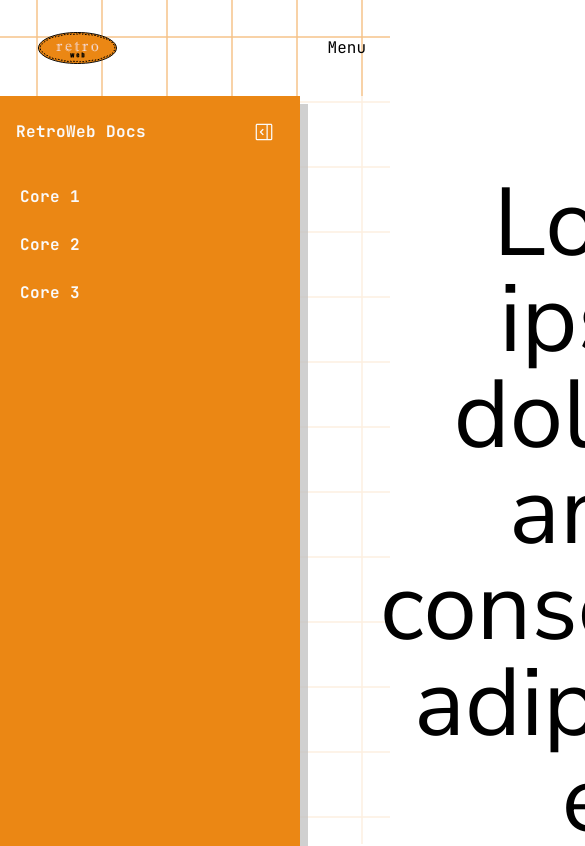
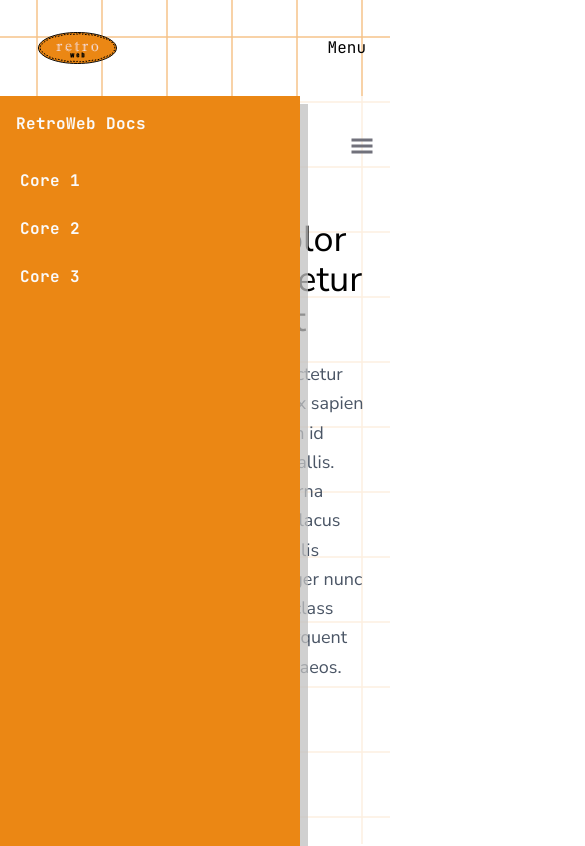
Before and after one commit to Niredxl/retro-web, a React (Vite) app in the folder frontend/: page /docs in a window 390 px wide. Shown: the top 846 px of the page, 585 px wide, since content can reach past the window. Built offline with nearby package versions, Linux system fonts and the light colour scheme.

Commit message:
started work on dynamic linking sidebar

```diff
--- a/frontend/src/component/NavBar.jsx
+++ b/frontend/src/component/NavBar.jsx
@@ -65,7 +65,7 @@ const Navbar = () => {
     };
 
     return (
-    <header className="z-50 font-mono">
+    <header className="z-50 font-mono sticky">
       <nav className="w-full flex justify-between items-center py-8 lg:py-4 px-2">
         <div className="flex items-center gap-[1ch]">
           <div className="w-5 h-5 bg-transparent rounded-full" />
--- /dev/null
+++ b/frontend/src/component/SideBarNav.jsx
@@ -0,0 +1,24 @@
+import  React  from 'react';
+import { GiHamburgerMenu } from "react-icons/gi";
+import classNames from "classnames";
+
+
+
+const SideBarNav = (props) => {
+    return(
+        <nav
+        className={classNames({
+            "bg-white/87 text-zinc-500": true,
+            "flex items-center": true,
+            "w-screen md:w-full sticky md:relative z-10 px-4  h-[100px] top-0": true,
+        })}>
+            <div className="font-bold text-lg"></div>
+            <div className="flex-grow"></div>
+            <button className="md:hidden" onClick={props.onMenuButtonClick}>
+                <GiHamburgerMenu className=" h-6 w-6" />
+            </button>
+        </nav>
+    );
+};
+
+export default SideBarNav;
--- a/frontend/src/component/Sidebar.jsx
+++ b/frontend/src/component/Sidebar.jsx
@@ -4,12 +4,17 @@ import { Link } from 'react-router-dom'
 import { NavBarLinks} from "./NavBarLinks";
 import { GoSidebarCollapse, GoSidebarExpand } from "react-icons/go";
 
-const Sidebar = ({ collapsed, setCollapsed }) => {
+const Sidebar = ({ collapsed,shown, setCollapsed }) => {
     const Icon = collapsed ? GoSidebarCollapse : GoSidebarExpand;
 
     return (
         <div className={classNames({
-            "bg-primary font-mono font-bold tracking-wide text-zinc-50 z-20 shadow-[8px_8px_0px_#C0C0C0BF]": true,
+            " bg-primary font-mono font-bold tracking-wide text-zinc-50 z-20 shadow-[8px_8px_0px_#C0C0C0BF] h-full": true,
+            "transition-all duration-300 ease-in ease-out": true,
+            "fixed md:static md:translate-x-0": true,
+            "w-[300px]": !collapsed,
+            "w-[300px] md:w-16" : collapsed,
+            "-translate-x-full md:translate-x-0": !shown,
         })}>
 
             <div className={classNames({
@@ -23,11 +28,11 @@ const Sidebar = ({ collapsed, setCollapsed }) => {
                 })}>
                     {!collapsed && <span className="whitespace-nowrap">RetroWeb Docs</span>}
                     <button className={classNames({
-                        "grid place-content-center": true,
+                        "hidden md:grid place-content-center": true,
                         "hover:bg-primary": true,
                         "w-10 h-10 rounded-full": true,
                     })}
-                    onClick={() => setCollapsed(!collapsed)}>
+                    onClick={() => setCollapsed(!collapsed)} >
                         <Icon className="w-5 h-5" />
                     </button>
 
--- a/frontend/src/component/SidebarLayout.jsx
+++ b/frontend/src/component/SidebarLayout.jsx
@@ -3,23 +3,29 @@ import classNames from "classnames";
 import { IoMdMenu } from "react-icons/io";
 
 import Sidebar from './Sidebar';
+import SideBarNav from './SideBarNav';
 
 const Layout = (props) => {
     const [collapsed, setSidebarCollapsed] = useState(false);
+    const [showSidebar, setShowSidebar] = useState(true);
     return (
         <div className={classNames({
-            "grid min-h-screen": true,
-            "grid-cols-sidebar": !collapsed,
-            "grid-cols-sidebar-collapsed": collapsed,
+            "md:grid min-h-screen": true,
+            "md:grid-cols-sidebar": !collapsed,
+            "md:grid-cols-sidebar-collapsed": collapsed,
             "transition-[grid-template-columns] duration-300 ease-in ease-out": true,
 
         })}>
             {/* sidebar */}
             <Sidebar
                 collapsed={collapsed}
-                setCollapsed={() => setSidebarCollapsed((prev) => !prev)} />
+                setCollapsed={() => setSidebarCollapsed((prev) => !prev)} shown={showSidebar} />
+                <div>
+                    <SideBarNav onMenuButtonClick={() => setShowSidebar((prev) => !prev)} />
+                    {props.children}
+                </div>
             {/* content */}
-            <div className=""> {props.children}</div>
+            <div className=""> </div>
         </div>
     )
 }
--- /dev/null
+++ b/frontend/src/documentation/generate-map.js
@@ -0,0 +1,49 @@
+import fs from 'fs';
+import path from 'path';
+import { fileURLToPath } from 'url';
+
+const __filename = fileURLToPath(import.meta.url);
+const __dirname = path.dirname(__filename);
+
+const DOCS_DIR = path.join(__dirname, './docs');
+const OUTPUT_FILE = path.join(__dirname, '../../data/sidebarData.json');
+
+function getDirectoryStructure(dir) {
+    const results = [];
+    const list = fs.readdirSync(dir);
+
+    list.forEach(file => {
+        file = path.resolve(dir, file);
+        const stat = fs.statSync(file);
+
+        if (stat && stat.isDirectory()) {
+
+            results.push({
+                label: path.basename(file),
+                type: 'category',
+                children: getDirectoryStructure(file)
+            });
+        } else {
+            const ext = path.extname(file);
+            if (ext === '.mdx') {
+                results.push({
+                    label: path.basename(file, '.mdx'),
+                    type: 'link',
+                    path : file.split('src/docs')[1].replace(/\\/g,'/')
+                });
+            }
+        }
+
+
+    });
+    return results;
+}
+
+if (!fs.existsSync(path.join(__dirname, 'src/data'))){
+    fs.mkdirSync(path.join(__dirname, 'src/data'));
+}
+
+const structure = getDirectoryStructure(DOCS_DIR);
+fs.writeFileSync(OUTPUT_FILE, JSON.stringify(structure, null, 2));
+
+console.log("Sidebar data generated!");
--- a/frontend/src/links/Docs.jsx
+++ b/frontend/src/links/Docs.jsx
@@ -10,9 +10,9 @@ function Docs(){
     return (
         <PageTransition>
             <SidebarLayout props="Content">
-                <div className="flex justify-center p-20 mg-10 h-dvh  bg-white/87">
+                <div className="flex justify-center min-h-screen p-6 md:p-20 bg-white/87">
                     <div className="pd-10 ">
-                        <div className="text-8xl text-center mb-5 ">Lorem ipsum dolor sit amet, consectetur adipiscing elit</div>
+                        <div className="text-4xl  text-center mb-5 md:text-8xl ">Lorem ipsum dolor sit amet, consectetur adipiscing elit</div>
                         <div>
                             <p className="text-lg text-gray-600 leading-relaxed">
                             Lorem ipsum dolor sit amet consectetur adipiscing elit. Quisque  faucibus ex sapien vitae pellentesque sem placerat.
--- a/frontend/src/links/Home.jsx
+++ b/frontend/src/links/Home.jsx
@@ -30,7 +30,7 @@ function App() {
           </div>
           <div>
             <div className="h-auto border-2 border-primary flex items-center justify-center">
-              <img src="/cassete.jpg" alt="Hero Banner"
+              <img src="/cassete.png" alt="Hero Banner"
               className="w-full h-auto rounded-lg shadow-md"></img>
             </div>
           </div>
```
Also changed, not shown: frontend/public/cassete.jpg (deleted), frontend/src/documentation/docs/chip-8/intro.mdx (added), frontend/src/documentation/docs/chip-8/test2.mdx (added), frontend/src/documentation/docs/test-2/text1.mdx (added), 1 other file (tests, documents, lock files or other folders).
